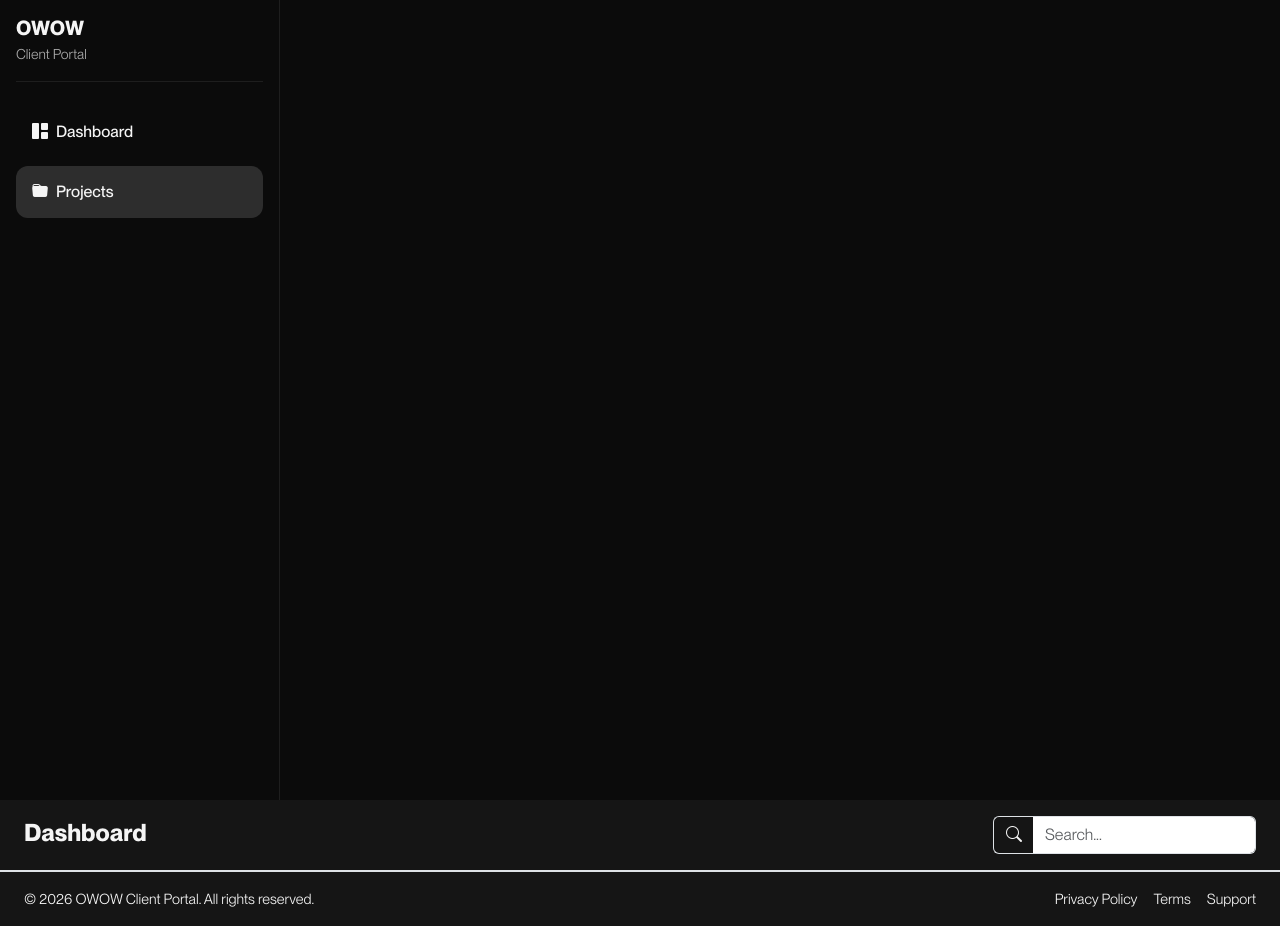
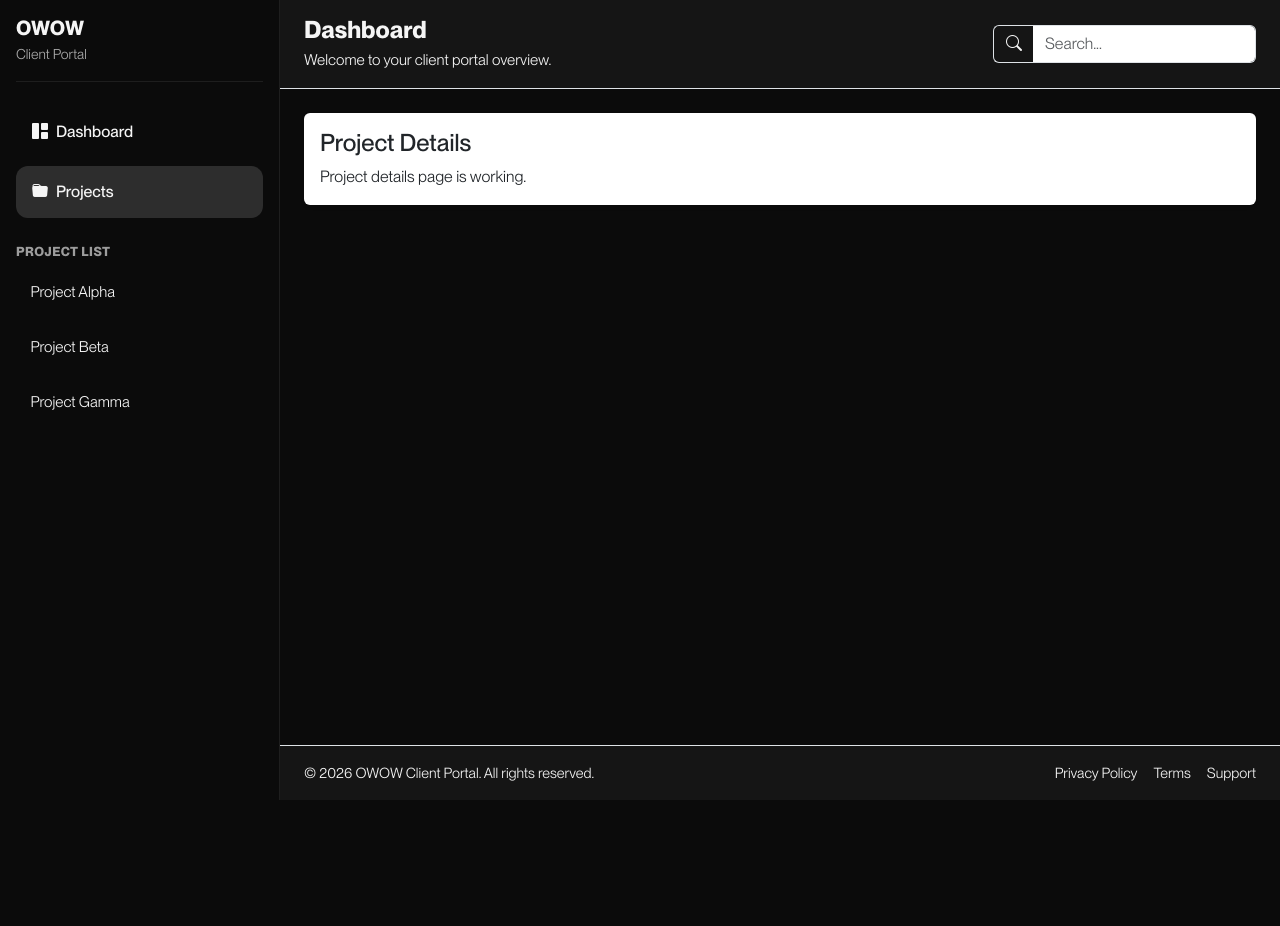
Before and after one commit to MaartjevD/Dashboard-Client-Portal-OWOW, a React (Vite) app: page /projects/1 in a window 1280 px wide. After the commit the page ends 800 px from the top, so only its background shows below. Built offline with nearby package versions, Linux system fonts and the light colour scheme.

Commit message:
first version of dashboard and bootstrap-based

```diff
--- a/src/client/components/layout/ClientLayout.jsx
+++ b/src/client/components/layout/ClientLayout.jsx
@@ -1,17 +1,64 @@
-import Sidebar from './Sidebar';
-import Topbar from './Topbar';
-import Footer from './Footer';
+import { Outlet, useLocation, useParams } from "react-router-dom";
 
-function ClientLayout({ children }) {
+import Sidebar from "./Sidebar";
+import Topbar from "./Topbar";
+import Footer from "./Footer";
+
+import mockProjects from "../../../shared/data/mockProjects";
+
+export default function ClientLayout() {
+  const location = useLocation();
+  const { projectId } = useParams();
+
+  const isProjectRoute = location.pathname.startsWith("/projects/");
+  const isProjectsPage = location.pathname === "/projects";
+  const isDashboardPage = location.pathname === "/dashboard";
+
+  const activeProject = mockProjects.find((project) => project.id === projectId) || null;
+
+  let topbarTitle = "Dashboard";
+  let topbarSubtitle = "Welcome to your client portal overview.";
+  let showSearch = true;
+  let searchPlaceholder = "Search...";
+
+  if (isProjectsPage) {
+    topbarTitle = "Projects";
+    topbarSubtitle = "Browse all active and completed projects.";
+    searchPlaceholder = "Search projects...";
+  }
+
+  if (isProjectRoute && activeProject) {
+    topbarTitle = activeProject.name;
+    topbarSubtitle = "Track progress, budget, files, and updates.";
+    searchPlaceholder = `Search inside ${activeProject.name}...`;
+  }
+
+  if (isDashboardPage) {
+    topbarTitle = "Dashboard";
+    topbarSubtitle = "Monitor projects, updates, and key metrics.";
+    searchPlaceholder = "Search dashboard content...";
+  }
+
   return (
-    <div className="client-layout">
-      <Sidebar />
+    <div className="client-shell d-flex">
+      <Sidebar
+        projects={mockProjects}
+        activeProjectId={projectId || null}
+        showProjectsMenu={isProjectRoute || isProjectsPage}
+      />
 
-      <div className="client-main">
-        <Topbar />
+      <div className="client-main d-flex flex-column flex-grow-1 min-vh-100">
+        <Topbar
+          title={topbarTitle}
+          subtitle={topbarSubtitle}
+          showSearch={showSearch}
+          searchPlaceholder={searchPlaceholder}
+        />
 
-        <main className="client-content">
-          {children}
+        <main className="page-content flex-grow-1">
+          <div className="container-fluid px-3 px-lg-4 py-4">
+            <Outlet />
+          </div>
         </main>
 
         <Footer />
@@ -19,5 +66,3 @@ function ClientLayout({ children }) {
     </div>
   );
 }
-
-export default ClientLayout;
--- a/src/client/pages/DashboardPage.jsx
+++ b/src/client/pages/DashboardPage.jsx
@@ -0,0 +1,14 @@
+export default function DashboardPage() {
+  return (
+    <div className="row g-4">
+      <div className="col-12">
+        <div className="card border-0 shadow-sm">
+          <div className="card-body">
+            <h2 className="h4 mb-2">Dashboard</h2>
+            <p className="mb-0">Your dashboard page is working.</p>
+          </div>
+        </div>
+      </div>
+    </div>
+  );
+}
--- a/src/client/pages/ProjectDetailsPage.jsx
+++ b/src/client/pages/ProjectDetailsPage.jsx
@@ -0,0 +1,14 @@
+export default function ProjectDetailsPage() {
+  return (
+    <div className="row g-4">
+      <div className="col-12">
+        <div className="card border-0 shadow-sm">
+          <div className="card-body">
+            <h2 className="h4 mb-2">Project Details</h2>
+            <p className="mb-0">Project details page is working.</p>
+          </div>
+        </div>
+      </div>
+    </div>
+  );
+}
--- a/src/client/styles/clientstyles.css
+++ b/src/client/styles/clientstyles.css
@@ -121,3 +121,18 @@
 .client-footer-link:hover {
   color: var(--color-text);
 }
+
+/* Client Layout */
+.client-shell {
+  min-height: 100vh;
+  background-color: var(--color-bg);
+}
+
+.client-main {
+  min-width: 0;
+  background-color: var(--color-bg);
+}
+
+.page-content {
+  min-width: 0;
+}
```
Also changed, not shown: 1 other file (tests, documents, lock files or other folders).
